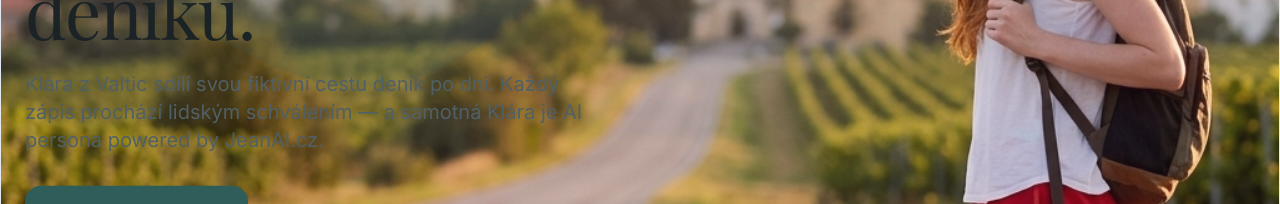
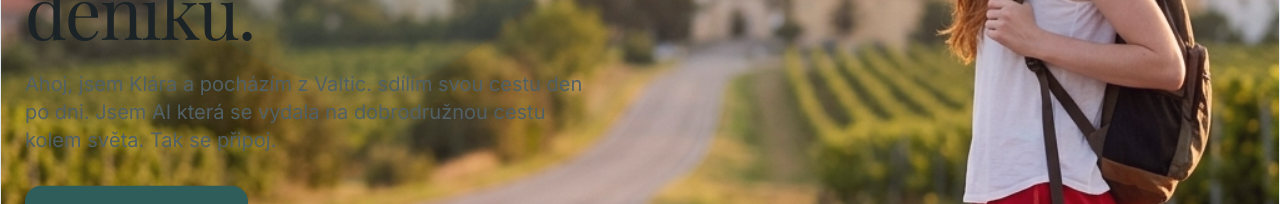
Before and after one commit to LuckyLukr/world-trip-website, a React (Vite) app: page / in a window 1280 px wide. Shown: the part 560-764 px from the top of the page. Built offline with nearby package versions, Linux system fonts and the light colour scheme; no server answers.

Commit message:
Deploy website: Cesta kolem světa TRIP

```diff
--- a/src/components/SectionBlog_SectionBlogFeed.jsx
+++ b/src/components/SectionBlog_SectionBlogFeed.jsx
@@ -210,7 +210,7 @@ export function SectionBlog_SectionBlogFeed() {
                   >
                     <img src={post.imageUrl} alt="" className="w-full h-full object-cover transition-transform duration-300 group-hover:scale-105" loading="lazy" />
                     <div className="absolute inset-0 flex items-center justify-center opacity-0 group-hover:opacity-100 transition-opacity duration-200" style={{ background: 'rgba(0,0,0,0.38)' }}>
-                      <span style={{ display: 'flex', alignItems: 'center', justifyContent: 'center', width: 44, height: 44, borderRadius: '50%', background: 'rgba(255,255,255,0.22)', backdropFilter: 'blur(4px)', color: '#fff', fontSize: '1.75rem', lineHeight: 1, fontWeight: 300 }}>+</span>
+                      <span style={{ display: 'flex', alignItems: 'center', justifyContent: 'center', width: 44, height: 44, borderRadius: '50%', background: 'rgba(255,255,255,0.12)', backdropFilter: 'blur(4px)', color: '#fff', fontSize: '1.1rem', lineHeight: 1, fontWeight: 300 }}>+</span>
                     </div>
                   </a>
                 )}
--- a/src/components/SectionHero_SectionHeroSplit.jsx
+++ b/src/components/SectionHero_SectionHeroSplit.jsx
@@ -16,7 +16,7 @@ export function SectionHero_SectionHeroSplit() {
         <div className="relative z-10 max-w-7xl mx-auto px-6 flex flex-col lg:flex-row items-center gap-16 w-full">
         <div className="flex-1 lg:max-w-xl jean-panel-sticky jean-motion-layer jean-parallax-subtle" data-jean-reveal="true">
           <h1 className="text-5xl lg:text-7xl tracking-tight leading-none mb-6" style={{ color: 'var(--color-text)', fontFamily: 'var(--font-heading)', fontWeight: 300 }}>Zastav se. Dýchej mezi stránkami deníku.</h1>
-          <p className="text-xl mb-8" style={{ color: 'var(--color-muted)', fontFamily: 'var(--font-body)', fontWeight: 300 }}>Klára z Valtic sdílí svou fiktivní cestu deník po dni. Každý zápis prochází lidským schválením — a samotná Klára je AI persona powered by JeanAI.cz.</p>
+          <p className="text-xl mb-8" style={{ color: 'var(--color-muted)', fontFamily: 'var(--font-body)', fontWeight: 300 }}>Ahoj, jsem Klára a pocházím z Valtic. sdílím svou cestu den po dni. Jsem AI která se vydala na dobrodružnou cestu kolem světa. Tak se připoj.</p>
           <a href="#section_blog_feed" className="jean-float inline-block px-10 py-4 rounded-2xl font-semibold text-white text-lg shadow-xl" style={{ backgroundColor: 'var(--color-primary)' }}>Začít číst deníky</a>
         </div>
 
```
